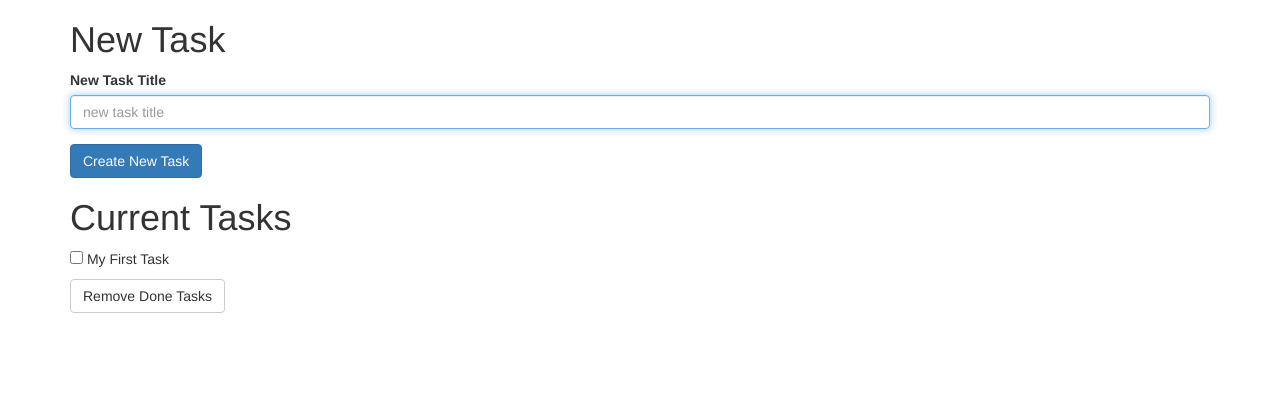
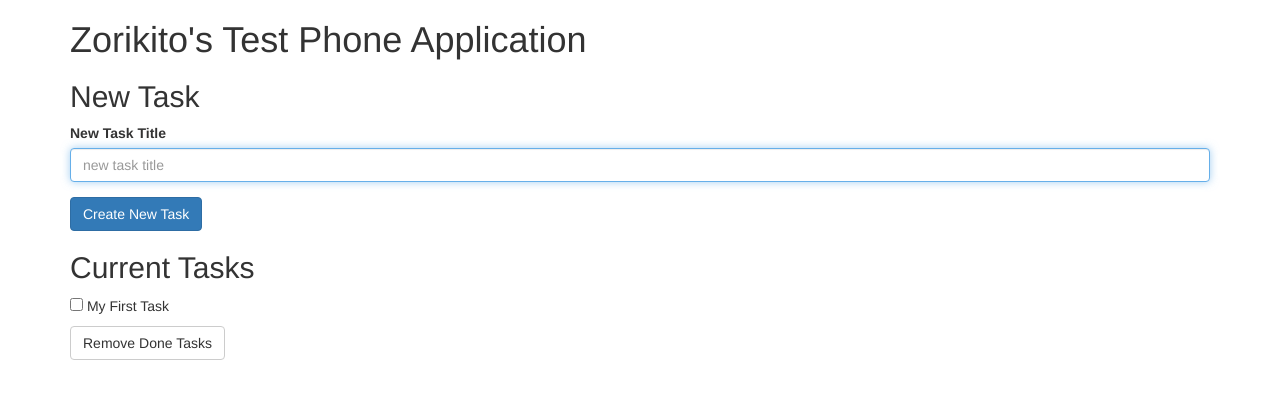
Before and after one commit to zorikito/To-Do-List-Application, a plain HTML site: page index.html in a window 1280 px wide. Drawn offline with nearby package versions, Linux system fonts and the light colour scheme.

Commit message:
Updated UI Test

```diff
--- a/index.html
+++ b/index.html
@@ -8,7 +8,8 @@
     </head>
     <body>
         <div class="container">
-            <h1>New Task</h1>
+            <h1>Zorikito's Test Phone Application</h1>
+            <h2>New Task</h2>
             <form role="form" class="new-task-form">
                 <div class="form-group">
                     <label for="title">New Task Title</label>
@@ -17,7 +18,7 @@
                 <button type="submit" class="btn btn-primary">Create New Task</button>
             </form>
 
-            <h1>Current Tasks</h1>
+            <h2>Current Tasks</h2>
             <div class="tasks-container"></div>
             <p><button type="button" class="btn btn-default btn-remove-done">Remove Done Tasks</button></p>
 
```
